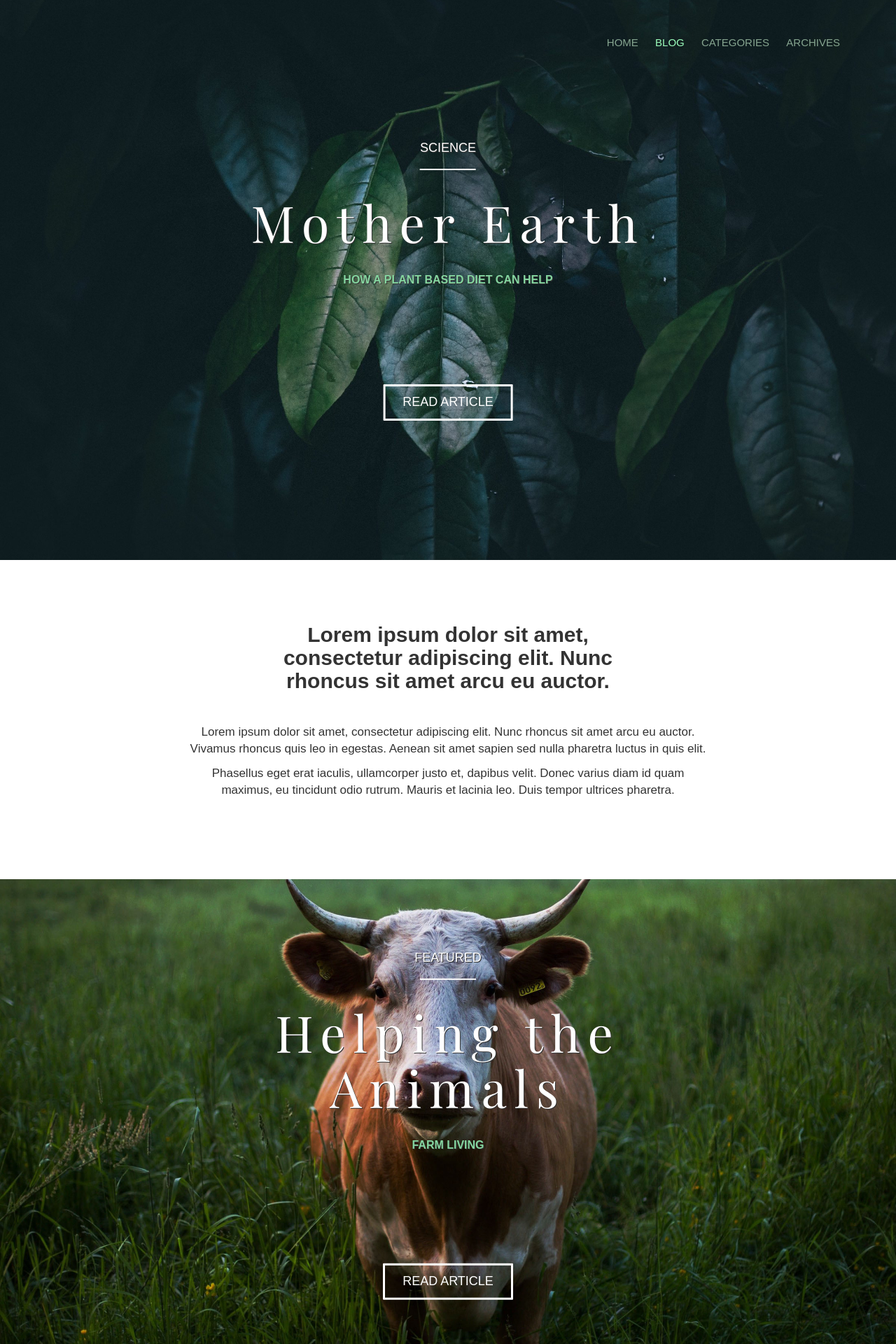
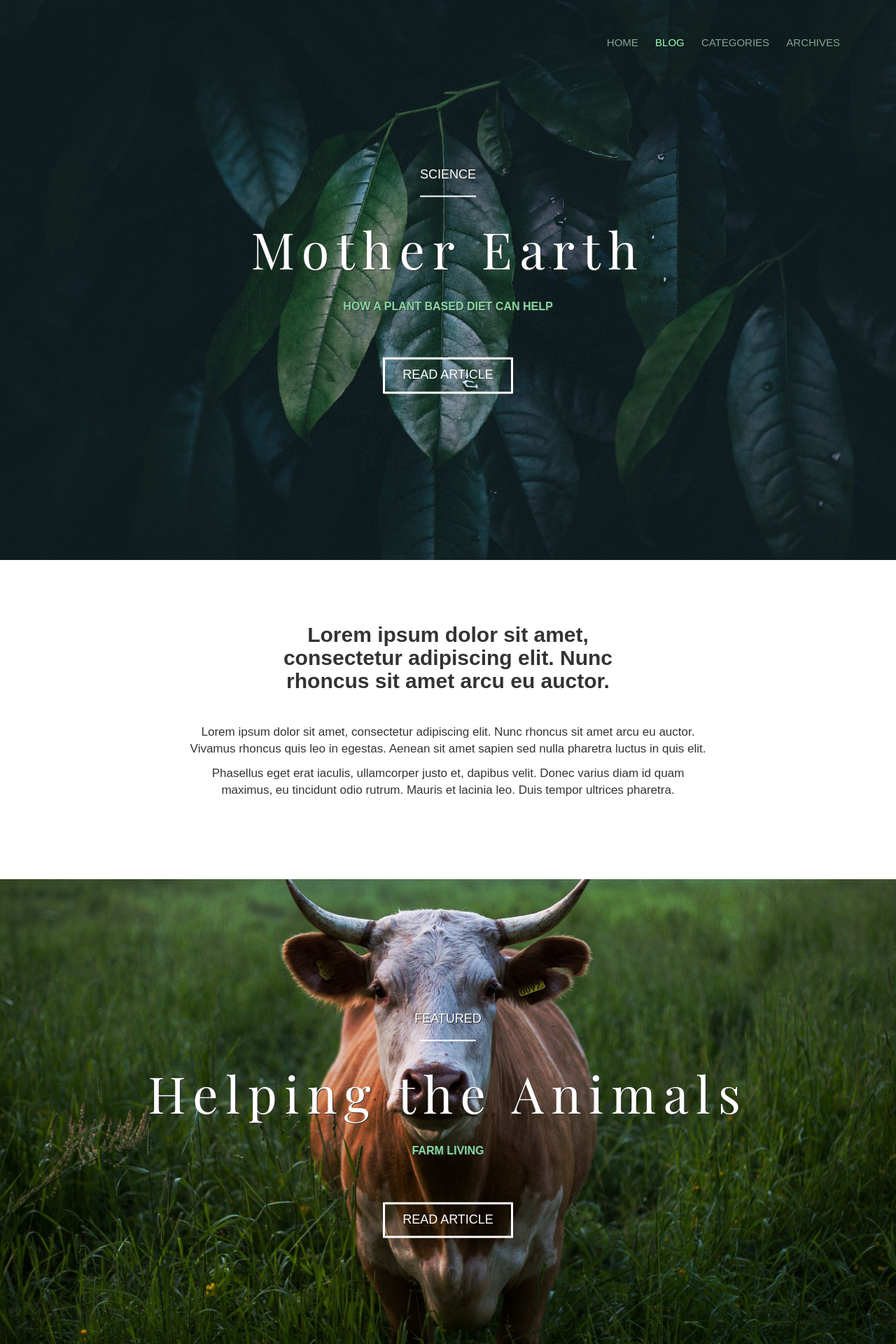
Before and after one commit to dillonchanis/ginablog, a Jekyll site: the page built from blog.html, in a window 1280 px wide. Shown: the top 1920 px of the page at 70% size. Built offline with Jekyll 4.4.1, drawn with Linux system fonts in a browser that asks for light colours.

Commit message:
Changing ridiculous margins, fixing vert. center

```diff
--- a/css/main.css
+++ b/css/main.css
@@ -266,20 +266,18 @@ a:hover {
 }
 
 .blog-mast .call-to-action,
-.featured-article .call-to-action {
-  margin-top: 25%;
+.featured-article .call-to-action,
+.post-mast .call-to-action {
+  margin-top: 5%;
 }
 
 .vertical-center {
+  width: 100%;
+  text-align: center;
   position: absolute;
   top: 50%;
   left: 50%;
   transform: translate(-50%, -50%);
-}
-
-.post-mast .vertical-center {
-  width: 100%;
-  text-align: center;
 }
 
 /** Blog Page::About **/
```
